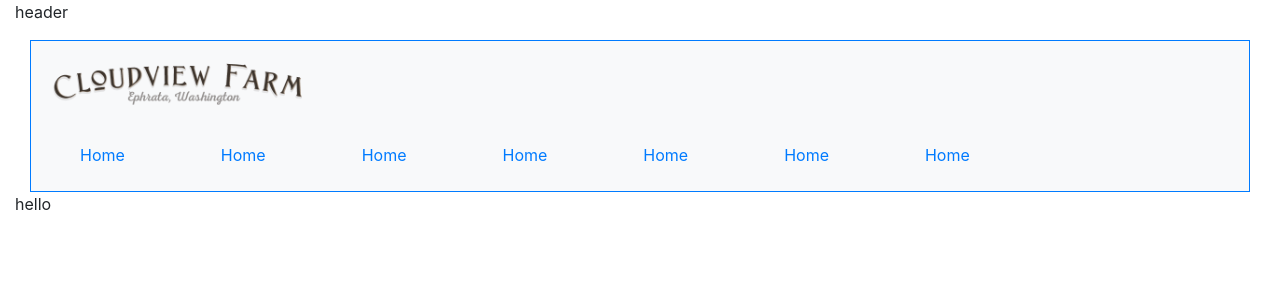
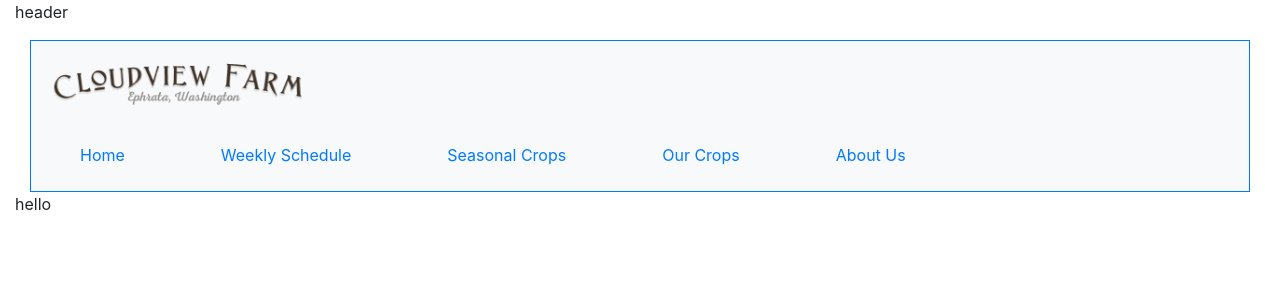
Before and after one commit to faz00li/cloudview_market, a React app: page / in a window 1280 px wide. Shown: the top 300 px of the page. Built offline with nearby package versions, Linux system fonts and the light colour scheme.

Commit message:
update Navbar w/ links

```diff
--- a/src/components/Navbar.jsx
+++ b/src/components/Navbar.jsx
@@ -4,22 +4,16 @@ import { Link } from 'react-router-dom';
 
 function Navbar() {
   return (
-
-
-
       <div className="container-fluid">
 
-<style jsx>{`
+      <style jsx>{`
         Link {
           padding-bottom: '41px';
           padding-top: '25px';
-
         }
         img {
           height: 70px;
         }
-
-
       `}</style>
 
         <div className="navbar navbar-light bg-light border border-primary">
@@ -30,21 +24,15 @@ function Navbar() {
           <div className="col-m">
             <ul className="list-inline  mt-4">
               <li className="list-inline-item mx-5"> <Link to="/">Home</Link></li>
-              <li className="list-inline-item mx-5"> <Link to="/">Home</Link></li>
-              <li className="list-inline-item mx-5"> <Link to="/">Home</Link></li>
-              <li className="list-inline-item mx-5"> <Link to="/">Home</Link></li>
-              <li className="list-inline-item mx-5"> <Link to="/">Home</Link></li>
-              <li className="list-inline-item mx-5"> <Link to="/">Home</Link></li>
-              <li className="list-inline-item mx-5"> <Link to="/">Home</Link></li>
+              <li className="list-inline-item mx-5"> <Link to="/Schedule">Weekly Schedule</Link></li>
+              <li className="list-inline-item mx-5"> <Link to="/">Seasonal Crops</Link></li>
+              <li className="list-inline-item mx-5"> <Link to="/">Our Crops</Link></li>
+              <li className="list-inline-item mx-5"> <Link to="/">About Us</Link></li>
             </ul>
           </div>
         </div>
         </div >
       </div>
-
-
-
-
   );
 };
 
```
